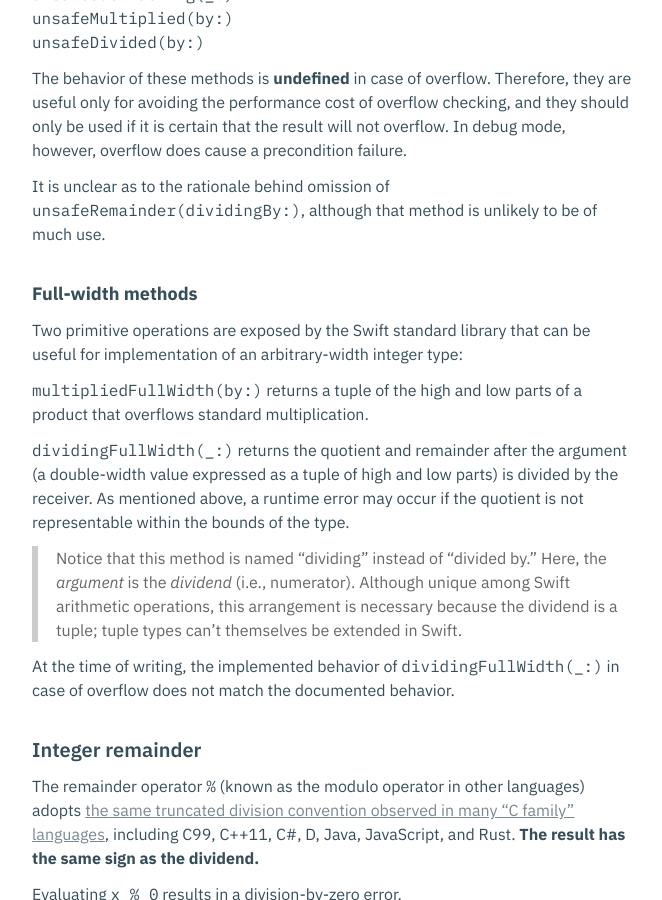
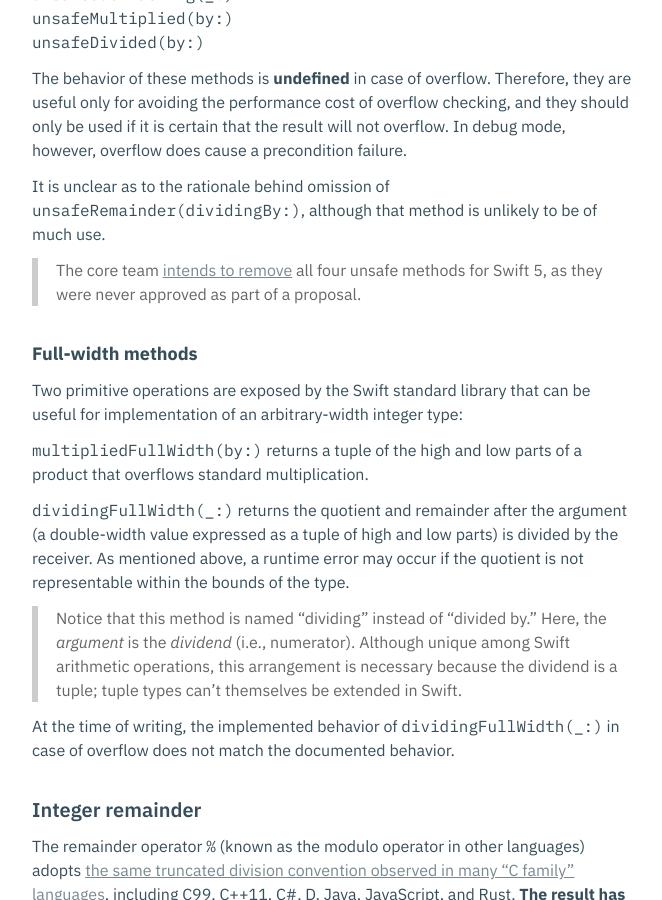
Before and after one commit to xwu/xwu-swift-numerics, a Jekyll site: the page built from integers-part-2.md, in a window 1280 px wide and 900 px high, scrolled down 3440 px. Shown: the whole window, without its empty margins (308-970 px from the left). Built offline with Jekyll 4.4.1, drawn with Linux system fonts in a browser that asks for light colours; our own code applies the rules of GitHub Pages for plain Markdown files; some of the changed text lies outside the part shown.

Commit message:
Update to reflect intended removal of unsafe arithmetic

```diff
--- a/integers-part-2.md
+++ b/integers-part-2.md
@@ -180,6 +180,11 @@ It is unclear as to the rationale behind omission of
 `unsafeRemainder(dividingBy:)`, although that method is unlikely to be of much
 use.
 
+> The core team [intends to remove][ref 6-9] all four unsafe methods for Swift
+> 5, as they were never approved as part of a proposal.
+
+[ref 6-9]: https://forums.swift.org/t/removing-unsafe-arithmetic-methods/16169
+
 ### Full-width methods
 
 Two primitive operations are exposed by the Swift standard library that can be
```
Also changed, not shown: other parts of integers-part-2.md (+1 -1 lines), README.md (+1 -1 lines), assets/images/numeric-protocols.svg.
